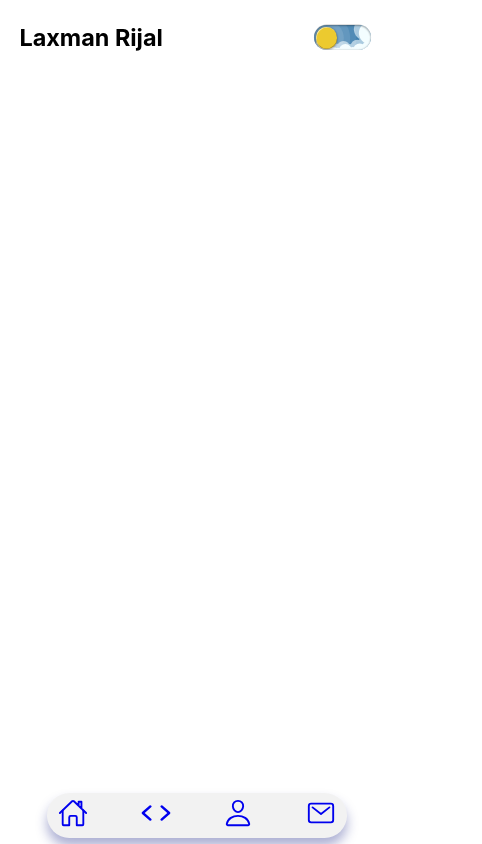
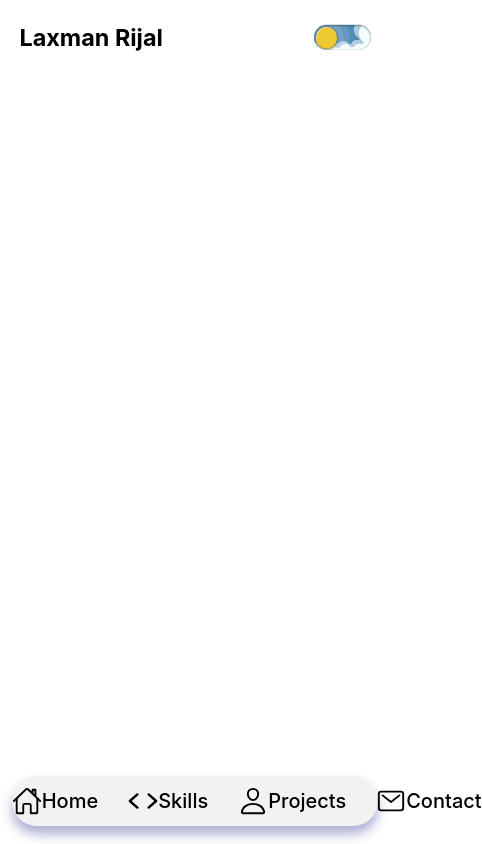
Before and after one commit to laxman1892/portfolio_website-failed-, a React (Create React App) app: page / in a window 390 px wide. Shown: the whole page, 482 px wide, since content can reach past the window. Built offline with nearby package versions, Linux system fonts and the light colour scheme.

Commit message:
added anchor tag, styled it and adjusted menu bar

```diff
--- a/src/App.css
+++ b/src/App.css
@@ -8,10 +8,6 @@
   display: flex;
   justify-content: space-between;
   align-items: center;
-}
-
-.header h1 {
-  font-size: 24px;
 }
 
 .header-right {
@@ -279,6 +275,7 @@
   transform: translateY(-50%);
 }
 
+/* ! -----------------Menu Bar----------------- */
 .menu-bar {
   position: absolute;
   display: flex;
@@ -289,10 +286,18 @@
   top: 30vh;
   right: 2vw;
   height: 300px;
-  width: 40px;
+  width: 400px;
   /* padding: 20px 10px; */
   border-radius: 100px;
   background: rgba(0, 0, 0, 0.05);
   box-shadow: 0 8px 12px 0 rgba(31, 38, 135, 0.37);
   backdrop-filter: blur(8px);
 }
+
+.menu-bar  a{
+  text-decoration: none;
+  color: #000;
+  display: flex;
+  justify-content: center;
+  align-items: center;
+}
--- a/src/App.js
+++ b/src/App.js
@@ -46,17 +46,21 @@ function App() {
         </div>
       </div>
       <div className="menu-bar">
-        <a href="#" className="home">
+        <a href="www.google.com" className="home">
           <IoHomeOutline style={{ height: 30, width: 30 }} />
+          <span>Home</span>
         </a>
-        <a href="#" className="skills">
+        <a href="www.google.com" className="skills">
           <IoCode style={{ height: 30, width: 30 }} />
+          <span>Skills</span>
         </a>
-        <a href="#" className="projects">
+        <a href="www.google.com" className="projects">
           <IoPersonOutline style={{ height: 30, width: 30 }} />
+          <span>Projects</span>
         </a>
-        <a href="#" className="contact">
+        <a href="www.google.com" className="contact">
           <IoMailOutline style={{ height: 30, width: 30 }} />
+          <span>Contact</span>
         </a>
       </div>
     </div>
--- a/src/styles.css
+++ b/src/styles.css
@@ -18,12 +18,10 @@
     }
 
     .menu-bar {
-        justify-content: space-around;
+        justify-content: space-evenly;
         flex-direction: row;
-        top: 94vh;
-        right: 43px;
-        height: 45px;
-        width: 300px;
-        margin: 0 auto;
+        top: 92%;
+        height: 50px;
+        width: 94%;
     }
 }
```
